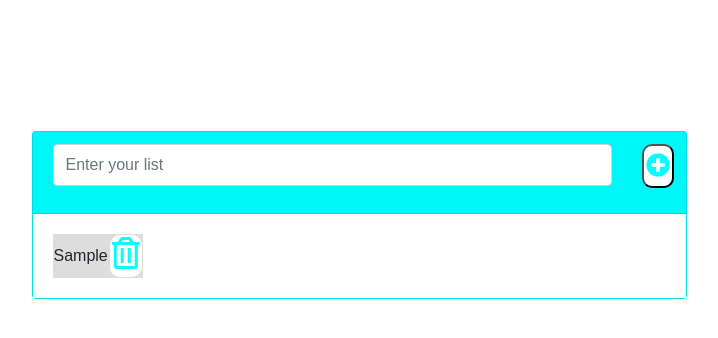
After one commit to ipsita95/To_Do_List, a PHP site: page /welcome_1.php in a window 1280 px wide. The commit adds this page. Shown: the top 338 px of the page, without its empty margins (281-999 px from the left). Run offline with PHP 8.4, Linux system fonts and the light colour scheme; tables that the repository leaves empty or names only in its code hold one stand-in row (values such as "Sample post"); some libraries are stand-ins or nearby versions.

Commit message:
welcome css updated

```diff
--- a/assets/styles/style.css
+++ b/assets/styles/style.css
@@ -44,10 +44,10 @@ label{
     box-shadow: 0px 2px 5px 0px rgba(0,0,0,0.21)!important;
 }
 #register-button {
-    width:68%;
+    width:60%;
     border: 1px solid #ccc;
     margin-top: 28px;
-    margin-left: 23px;
+    margin-left: 35px;
     padding: 6px 12px;
     color: #666;
     border-radius: 3px 3px;
@@ -79,7 +79,7 @@ label{
   height: 200px;
  background-image: linear-gradient(to right, rgba(51,255,252,0), rgba(51,255,212,1));
 }
-.form-control {
+.login-form {
 	border-radius: 30px !important;
 }
 .card {
@@ -100,6 +100,36 @@ h1 {
     margin-top: 30px;
     background-color: #33DAFF;
 }
+/*welcome*/
+.list-wrapper {
+	width: 50%;
+	background-color: cyan;
+	margin-top: 10%;
+}
+.task_btn {
+	font-size: 1.5rem;
+    color: cyan;
+    padding: 2px;
+    background: white;
+    border-radius: 10px;
+}
+.delete {
+	font-size: 1.5rem;
+    color: cyan;
+    padding: 2px;
+    background: white;
+    border-radius: 10px;
+}
+.list {
+	background-color: white;
+}
+.list i {
+	font-size: 2rem;
+    color: cyan;
+}
+tr {
+  background-color: #dddddd;
+}
 /*
 #read .container{
 	background: #e83e8c;
@@ -108,22 +138,4 @@ h1 {
     height: 80vh;
     border-radius: 15px;
 }
-
-
-
-.list-wrapper {
-	width: 50%;
-	background-color: cyan;
-	margin-top: 10%;
-}
-i {
-	font-size: 2rem;
-    color: white;
-}
-.list {
-	background-color: white;
-}
-.list i {
-	font-size: 2rem;
-    color: cyan;
-}*/
+*/
--- a/deletepost.php
+++ b/deletepost.php
@@ -8,5 +8,5 @@ if(isset($_GET['value']))
   mysqli_query($db,"DELETE FROM `task_table` WHERE task='$task'");
 }
 // DELETE FROM `task_table` WHERE task='$task'
-header('Location: welcome.php');
+header('Location: welcome_1.php');
 ?>
--- a/index.php
+++ b/index.php
@@ -20,7 +20,7 @@ if($num == 1){
 
 	$_SESSION['email'] = $email;
 	$_SESSION['password'] = $password;
-	header('location:welcome.php');
+	header('location:welcome_1.php');
 
 
 }else{
--- a/login.php
+++ b/login.php
@@ -35,11 +35,11 @@
               <div class="card-body">
                 <div class="form-group">
                   <label for="name">Username</label>
-                  <input type="text" class="form-control" name="email" placeholder="Enter your Email" required>
+                  <input type="text" class="form-control login-form" name="email" placeholder="Enter your Email" required>
                 </div>
                 <div class="form-group">
                   <label for="name">Password</label>
-                  <input type="password" class="form-control" name="password" placeholder="Enter your password" required>
+                  <input type="password" class="form-control login-form" name="password" placeholder="Enter your password" required>
                   <input type="submit" name="submit" class="btn" value="Submit" id="submit-button">
                 </div>
               </div>
--- /dev/null
+++ b/welcome_1.php
@@ -0,0 +1,81 @@
+<?php
+session_start();
+
+$db = mysqli_connect('localhost','root','','task_db') or die ('Database not connected');
+if(isset($_POST['submit']))
+{
+  $task = $_POST['task'];
+  mysqli_query($db,"INSERT INTO task_table (task) VALUES ('$task')");
+}
+$task_table = mysqli_query($db, "SELECT * FROM task_table");
+?>
+<!doctype html>
+<html lang="en">
+  <head>
+    <meta charset="utf-8">
+    <meta name="viewport" content="width=device-width, initial-scale=1, shrink-to-fit=no">
+    <meta name="description" content="">
+    <meta name="author" content="">
+<!--    <link rel="icon" href="../../../../favicon.ico">-->
+
+    <title>To-Do-List</title>
+
+    <!-- Bootstrap core CSS -->
+    <link href="assets/styles/vendors/bootstrap/bootstrap.min.css" rel="stylesheet">
+  <link rel="stylesheet" href="https://use.fontawesome.com/releases/v5.2.0/css/all.css" integrity="sha384-hWVjflwFxL6sNzntih27bfxkr27PmbbK/iSvJ+a4+0owXq79v+lsFkW54bOGbiDQ" crossorigin="anonymous">
+
+    <!-- Custom styles for this template -->
+    <link href="assets/styles/style.css" rel="stylesheet">
+  </head>
+  <body>
+    <form action="welcome_1.php" method="post">
+    <div class="contianer">
+      <div class="row justify-content-center">
+        <div class="card list-wrapper">
+          <div class="card-header">
+            <div class="row">
+              <div class="col-lg-11 col-md-9 col-sm-9">
+                <div class="form-group">
+              <input type="text" class="form-control task_input" placeholder="Enter your list" name="task"></div>
+              </div>
+              <div class="col-lg-1 col-md-3 col-sm-3"><button class="task_btn" type="submit" name="submit"><i class="fas fa-plus-circle"></i></button></div>
+            </div>
+          </div>
+          <div class="card-body list">
+            <div class="row">
+              <div class="col-lg-11 col-md-9 col-sm-9">
+               <table>
+                <tbody>
+                  <?php while( $row = mysqli_fetch_array($task_table) ) { ?>
+                 <tr>
+                   <td  class="task" ><?php echo $row['task']; ?>
+                   </td>
+                   <td>
+                    <div class="delete">
+                      <a href="deletepost.php?value=<?php echo $row['task']; ?>"><i class="far fa-trash-alt"></i></a>
+                    </div>
+                   </td>
+                 </tr>
+                 <?php } ?>
+                 </tbody>
+               </table>
+              </div>
+              <div class="col-lg-1 col-md-3 col-sm-3">
+
+              </div>
+            </div>
+          </div>
+        </div>
+        </div>
+      </div>
+    </div>
+  </form>
+   <script
+      src="https://code.jquery.com/jquery-3.3.1.min.js"
+      integrity="sha256-FgpCb/KJQlLNfOu91ta32o/NMZxltwRo8QtmkMRdAu8="
+      crossorigin="anonymous"></script>
+    <script src="assets/js/vendors/bootstrap/popper.min.js"></script>
+    <script src="assets/js/vendors/bootstrap/bootstrap.min.js"></script>
+    <script src="assets/js/vendors/bootstrap/holder.min.js"></script>
+  </body>
+</html>
```
